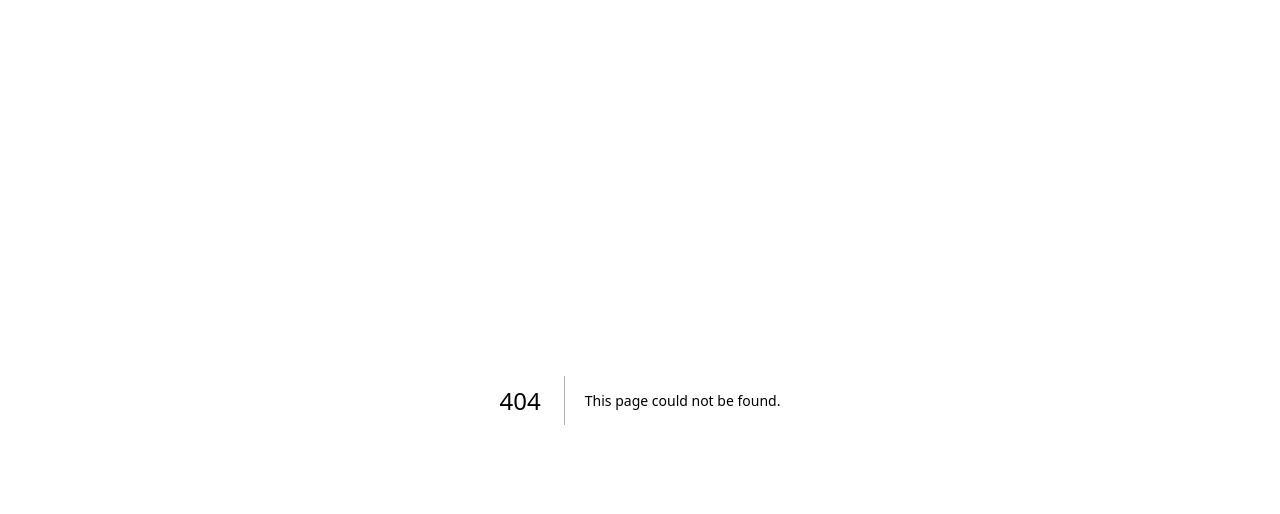
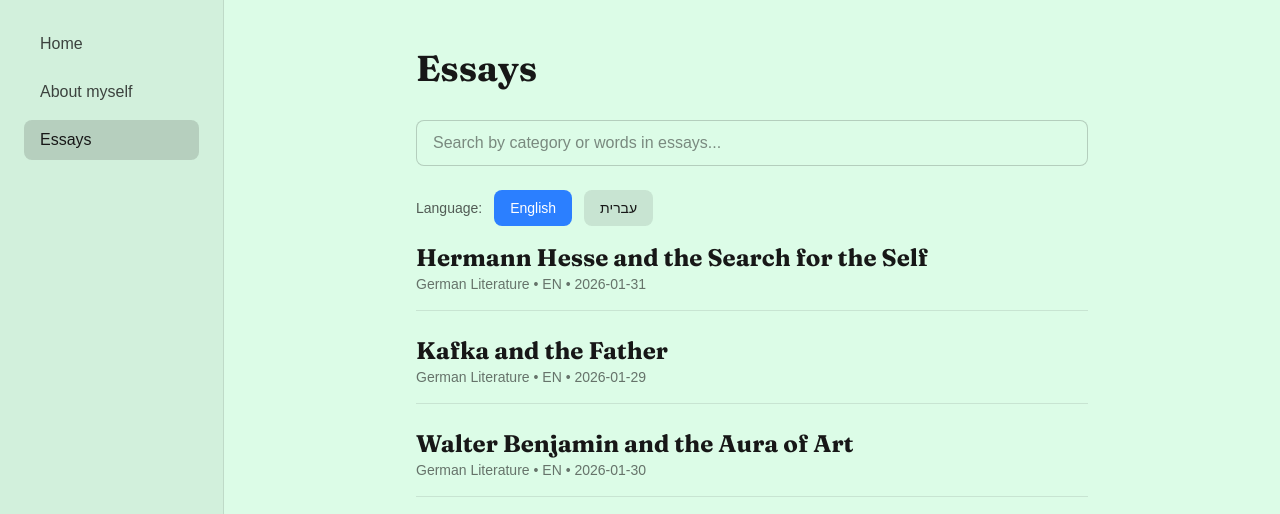
Before and after one commit to nicku/literature-blog, a Next.js app: page /essays in a window 1280 px wide. Before the commit this address had no page. Shown: the top 514 px of the page. Built offline with nearby package versions, Linux system fonts and the light colour scheme; a web font is replaced by a local one.

Commit message:
Add search engine

```diff
--- a/src/app/EssayList.tsx
+++ b/src/app/EssayList.tsx
@@ -1,6 +1,6 @@
 'use client'
 
-import { useState } from 'react'
+import { useState, useMemo } from 'react'
 import Link from 'next/link'
 
 interface Essay {
@@ -16,43 +16,90 @@ interface EssayListProps {
   essays: Essay[];
 }
 
+function matchesSearch(essay: Essay, query: string): boolean {
+  if (!query.trim()) return true
+  const terms = query
+    .trim()
+    .toLowerCase()
+    .split(/\s+/)
+    .filter(Boolean)
+  const searchable = [
+    essay.title,
+    essay.category,
+    essay.content,
+  ]
+    .join(' ')
+    .toLowerCase()
+  return terms.every((term) => searchable.includes(term))
+}
+
 export default function EssayList({ essays }: EssayListProps) {
   const [selectedLanguage, setSelectedLanguage] = useState('en')
-  const filteredEssays = essays.filter((essay) => essay.language === selectedLanguage)
+  const [searchQuery, setSearchQuery] = useState('')
+
+  const filteredEssays = useMemo(() => {
+    return essays
+      .filter((essay) => essay.language === selectedLanguage)
+      .filter((essay) => matchesSearch(essay, searchQuery))
+  }, [essays, selectedLanguage, searchQuery])
 
   return (
     <main className="max-w-3xl mx-auto p-6">
-      <h1 className="font-title text-4xl font-bold mb-8">Literature Blog</h1>
+      <h1 className="font-title text-4xl font-bold mb-8">Essays</h1>
 
-      <div className="mb-4">
+      <div className="mb-6">
+        <label htmlFor="essay-search" className="sr-only">
+          Search essays by category or words
+        </label>
+        <input
+          id="essay-search"
+          type="search"
+          placeholder="Search by category or words in essays..."
+          value={searchQuery}
+          onChange={(e) => setSearchQuery(e.target.value)}
+          className="w-full px-4 py-2.5 rounded-lg border border-foreground/20 bg-background text-foreground placeholder:text-foreground/50 focus:outline-none focus:ring-2 focus:ring-foreground/30 focus:border-foreground/40"
+          aria-label="Search essays by category or words"
+        />
+      </div>
+
+      <div className="mb-4 flex flex-wrap items-center gap-3">
+        <span className="text-sm text-foreground/70">Language:</span>
         <button
           onClick={() => setSelectedLanguage('en')}
-          className={`mr-2 px-4 py-2 rounded ${selectedLanguage === 'en' ? 'bg-blue-500 text-white' : 'bg-gray-200'}`}
+          className={`px-4 py-2 rounded-lg text-sm font-medium transition-colors ${selectedLanguage === 'en' ? 'bg-blue-500 text-white' : 'bg-foreground/10 text-foreground hover:bg-foreground/15'}`}
         >
           English
         </button>
         <button
           onClick={() => setSelectedLanguage('he')}
-          className={`px-4 py-2 rounded ${selectedLanguage === 'he' ? 'bg-blue-500 text-white' : 'bg-gray-200'}`}
+          className={`px-4 py-2 rounded-lg text-sm font-medium transition-colors ${selectedLanguage === 'he' ? 'bg-blue-500 text-white' : 'bg-foreground/10 text-foreground hover:bg-foreground/15'}`}
         >
           עברית
         </button>
       </div>
 
+      {filteredEssays.length === 0 ? (
+        <p className="text-foreground/70 py-4">
+          {searchQuery.trim()
+            ? 'No essays match your search. Try different words or categories.'
+            : 'No essays in this language yet.'}
+        </p>
+      ) : (
         <div className="space-y-6">
           {filteredEssays.map((essay) => (
-          <div key={essay.slug} className="border-b pb-4">
+            <div key={essay.slug} className="border-b border-foreground/10 pb-4">
               <h2 className="font-title text-2xl font-bold">
                 <Link href={`/essays/${essay.slug}`} className="hover:underline">
                   {essay.title}
                 </Link>
               </h2>
-            <p className="text-sm text-gray-500">
+              <p className="text-sm text-foreground/60">
                 {essay.category} • {essay.language.toUpperCase()} • {essay.date}
               </p>
             </div>
           ))}
         </div>
+      )}
     </main>
   )
 }
--- /dev/null
+++ b/src/app/Sidebar.tsx
@@ -0,0 +1,37 @@
+'use client'
+
+import Link from 'next/link'
+import { usePathname } from 'next/navigation'
+
+const navItems = [
+  { href: '/', label: 'Home' },
+  { href: '/about', label: 'About myself' },
+  { href: '/essays', label: 'Essays' },
+]
+
+export default function Sidebar() {
+  const pathname = usePathname()
+
+  return (
+    <aside className="w-56 shrink-0 border-r border-foreground/10 bg-foreground/5 min-h-screen p-6">
+      <nav className="flex flex-col gap-2">
+        {navItems.map(({ href, label }) => {
+          const isActive = href === '/' ? pathname === '/' : pathname.startsWith(href)
+          return (
+            <Link
+              key={href}
+              href={href}
+              className={`px-4 py-2 rounded-lg font-medium transition-colors ${
+                isActive
+                  ? 'bg-foreground/15 text-foreground'
+                  : 'text-foreground/80 hover:bg-foreground/10 hover:text-foreground'
+              }`}
+            >
+              {label}
+            </Link>
+          )
+        })}
+      </nav>
+    </aside>
+  )
+}
--- /dev/null
+++ b/src/app/about/page.tsx
@@ -0,0 +1,21 @@
+import { remark } from "remark"
+import html from "remark-html"
+import { getAboutContent } from "@/lib/posts"
+
+export default async function AboutPage() {
+  const rawContent = getAboutContent()
+
+  const content = rawContent
+    ? (await remark().use(html).process(rawContent)).toString()
+    : "<p>Edit <code>src/content/about.md</code> to add information about yourself.</p>"
+
+  return (
+    <main className="max-w-2xl mx-auto p-8">
+      <h1 className="font-title text-4xl font-bold mb-6">About myself</h1>
+      <article
+        className="prose prose-neutral max-w-none"
+        dangerouslySetInnerHTML={{ __html: content }}
+      />
+    </main>
+  )
+}
--- a/src/app/essays/[slug]/page.tsx
+++ b/src/app/essays/[slug]/page.tsx
@@ -20,8 +20,8 @@ export default async function EssayPage({ params }: EssayPageProps) {
 
   return (
     <main className="max-w-3xl mx-auto p-6">
-      <Link href="/" className="text-blue-600 hover:underline block mb-6">
-        ← Back
+      <Link href="/essays" className="text-blue-600 hover:underline block mb-6">
+        ← Back to Essays
       </Link>
 
       <h1 className="font-title text-4xl font-bold mb-2">{essay.title}</h1>
--- /dev/null
+++ b/src/app/essays/page.tsx
@@ -0,0 +1,12 @@
+import { getAllEssays } from "@/lib/posts"
+import EssayList from "../EssayList"
+
+export default function EssaysPage() {
+  const essays = getAllEssays()
+
+  return (
+    <main className="max-w-3xl mx-auto p-6">
+      <EssayList essays={essays} />
+    </main>
+  )
+}
--- a/src/app/layout.tsx
+++ b/src/app/layout.tsx
@@ -5,6 +5,7 @@ import {
   Geist,
   Geist_Mono,
 } from "next/font/google";
+import Sidebar from "./Sidebar";
 import "./globals.css";
 
 const geistSans = Geist({
@@ -30,8 +31,8 @@ const titleHebrew = Frank_Ruhl_Libre({
 });
 
 export const metadata: Metadata = {
-  title: "Create Next App",
-  description: "Generated by create next app",
+  title: "Literature Blog",
+  description: "A blog about literature",
 };
 
 export default function RootLayout({
@@ -42,9 +43,12 @@ export default function RootLayout({
   return (
     <html lang="en">
       <body
-        className={`${geistSans.variable} ${geistMono.variable} ${titleLatin.variable} ${titleHebrew.variable} antialiased min-h-screen bg-green-100`}
+        className={`${geistSans.variable} ${geistMono.variable} ${titleLatin.variable} ${titleHebrew.variable} antialiased min-h-screen bg-background text-foreground`}
       >
-        {children}
+        <div className="flex">
+          <Sidebar />
+          <div className="flex-1 min-w-0">{children}</div>
+        </div>
       </body>
     </html>
   );
--- a/src/app/page.tsx
+++ b/src/app/page.tsx
@@ -1,11 +1,10 @@
-import { getAllEssays } from "@/lib/posts"
-
-import EssayList from "./EssayList"
-
 export default function Home() {
-  const essays = getAllEssays()
-
   return (
-    <EssayList essays={essays} />
+    <main className="max-w-2xl mx-auto p-8">
+      <h1 className="font-title text-4xl font-bold mb-6">Literature blog</h1>
+      <p className="text-lg text-foreground/90">
+        Welcome. Use the sidebar to read about me or browse essays.
+      </p>
+    </main>
   )
 }
--- /dev/null
+++ b/src/content/about.md
@@ -0,0 +1,7 @@
+---
+title: About myself
+---
+
+Write information about yourself here. You can use **markdown** for formatting.
+
+Edit this file at `src/content/about.md` to update what appears on the About page.
--- a/src/lib/posts.ts
+++ b/src/lib/posts.ts
@@ -3,6 +3,14 @@ import path from "path"
 import matter from "gray-matter"
 
 const essaysDirectory = path.join(process.cwd(), "src/content/essays")
+const aboutPath = path.join(process.cwd(), "src/content/about.md")
+
+export function getAboutContent(): string | null {
+  if (!fs.existsSync(aboutPath)) return null
+  const fileContents = fs.readFileSync(aboutPath, "utf8")
+  const { content } = matter(fileContents)
+  return content
+}
 
 export function getAllEssays() {
   const fileNames = fs.readdirSync(essaysDirectory)
```
Lines whose indentation alone changed are shown as unchanged.
